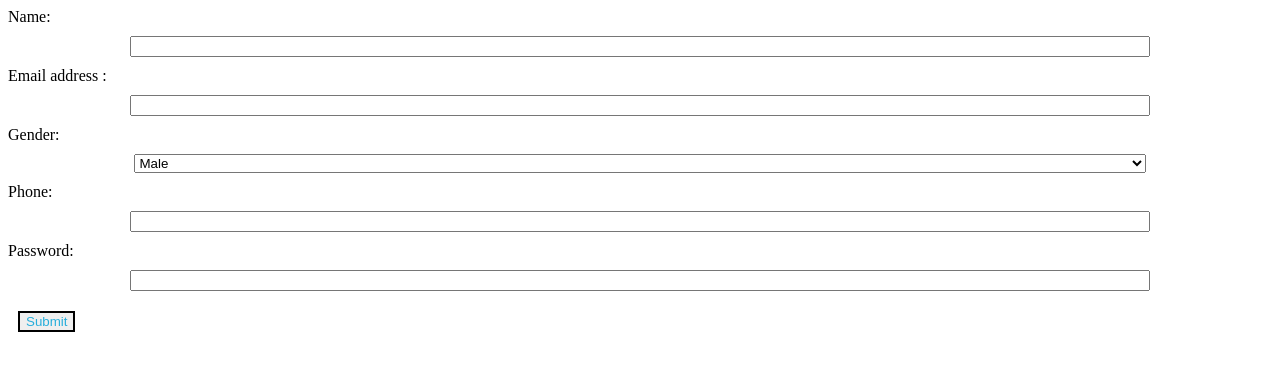
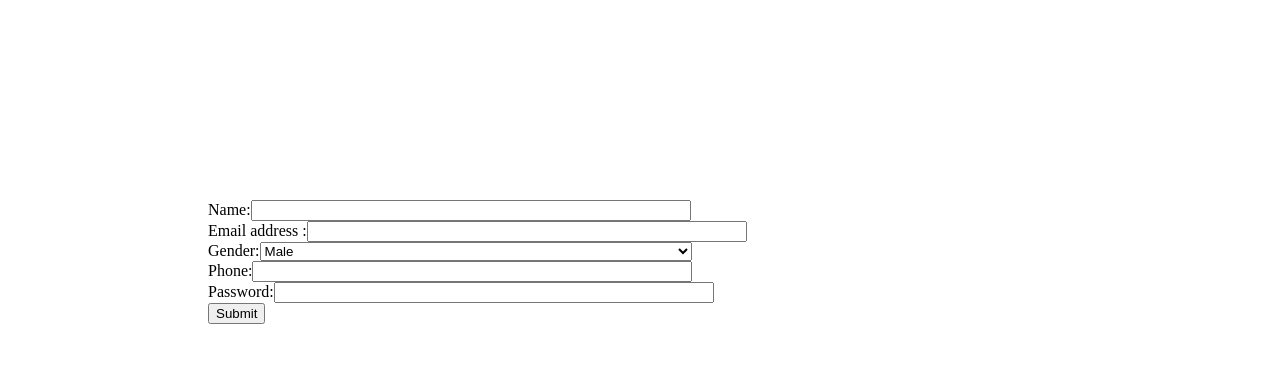
Before and after one commit to KuldeepSinghChandrawat/Signup-Form---JSX-Limitations-Rendering-Lists-of-Data-Using-Stateful-Lists-Un---x2zt1t8xmi59, a React app: page / in a window 1280 px wide. Shown: the top 370 px of the page. Built offline with nearby package versions, Linux system fonts and the light colour scheme.

Commit message:
Update App.css

```diff
--- a/src/styles/App.css
+++ b/src/styles/App.css
@@ -1,34 +1,17 @@
-h1 {
-    color: #27aedb;
-    text-align: center;
-    }
-
-
-button{
-    color: #27aedb;
-    text-align: center;
-    justify-content: center;
-    align-items: center;
-    margin:10px;
-    border: 2px solid black;
+form {
+  margin: 200px;
 }
 
-.container{
-    width: 400px;
-    min-height: 300px;
-    border:1px solid black;
-    margin:30px auto;
-    text-align: center;
+select {
+  width: 50%;
+  height: 100%;
 }
 
-input,select{
-    display: block;
-    width: 80%;
-    margin:10px auto;
+input {
+  width: 50%;
+  height: 100%;
 }
 
-.danger{
-    color:red;
-    text-align: center;
-    font-size:20px;
+h2 {
+  text-align: center;
 }
```
